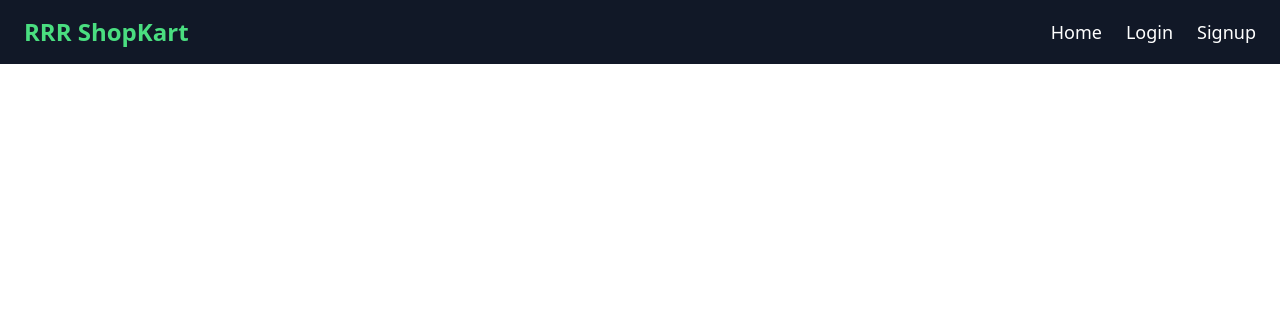
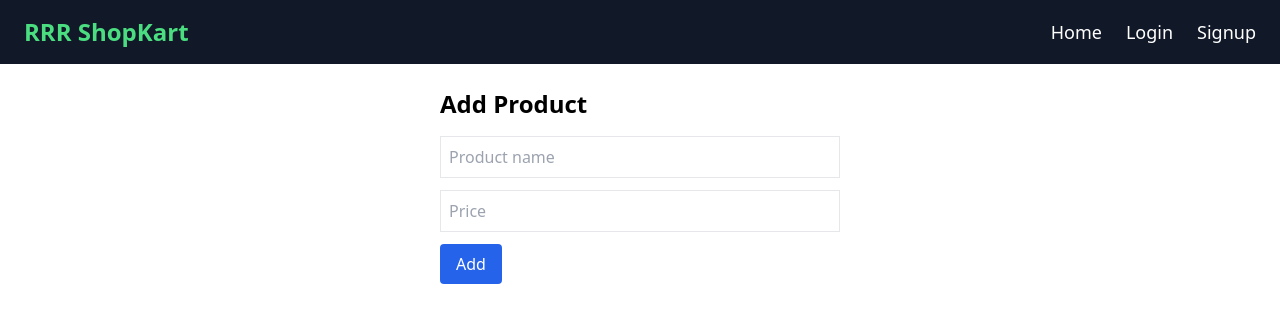
Before and after one commit to roshanjo/rrr-shopkart-frontend, a React (Vite) app: page /admin in a window 1280 px wide. Shown: the top 322 px of the page. Built offline with nearby package versions, Linux system fonts and the light colour scheme; no server answers.

Commit message:
Add products, cart, admin pages

```diff
--- a/src/App.jsx
+++ b/src/App.jsx
@@ -1,17 +1,31 @@
 import { BrowserRouter, Routes, Route } from "react-router-dom";
+import { useState } from "react";
+
 import Navbar from "./components/Navbar";
+import Home from "./pages/Home";
+import Login from "./pages/Login";
 import Signup from "./pages/Signup";
-import Login from "./pages/Login";
-import Home from "./pages/Home";
+import Products from "./pages/Products";
+import Cart from "./pages/Cart";
+import Admin from "./pages/Admin";
 
 export default function App() {
+  const [cart, setCart] = useState([]);
+
+  const addToCart = (product) => {
+    setCart([...cart, product]);
+  };
+
   return (
     <BrowserRouter>
       <Navbar />
       <Routes>
         <Route path="/" element={<Home />} />
+        <Route path="/products" element={<Products addToCart={addToCart} />} />
+        <Route path="/cart" element={<Cart cart={cart} />} />
+        <Route path="/admin" element={<Admin />} />
+        <Route path="/login" element={<Login />} />
         <Route path="/signup" element={<Signup />} />
-        <Route path="/login" element={<Login />} />
       </Routes>
     </BrowserRouter>
   );
--- /dev/null
+++ b/src/pages/Admin.jsx
@@ -0,0 +1,38 @@
+import { useState } from "react";
+import axios from "axios";
+
+const API = import.meta.env.VITE_API_URL;
+
+export default function Admin() {
+  const [form, setForm] = useState({ name: "", price: "" });
+
+  const submit = async (e) => {
+    e.preventDefault();
+    await axios.post(`${API}/api/products/`, form);
+    alert("Product added");
+  };
+
+  return (
+    <div className="p-6 max-w-md mx-auto">
+      <h1 className="text-2xl font-bold mb-4">Add Product</h1>
+
+      <form onSubmit={submit}>
+        <input
+          className="border p-2 w-full mb-3"
+          placeholder="Product name"
+          onChange={e => setForm({ ...form, name: e.target.value })}
+        />
+
+        <input
+          className="border p-2 w-full mb-3"
+          placeholder="Price"
+          onChange={e => setForm({ ...form, price: e.target.value })}
+        />
+
+        <button className="bg-blue-600 text-white px-4 py-2 rounded">
+          Add
+        </button>
+      </form>
+    </div>
+  );
+}
--- /dev/null
+++ b/src/pages/Cart.jsx
@@ -0,0 +1,19 @@
+export default function Cart({ cart }) {
+  const total = cart.reduce((sum, i) => sum + i.price, 0);
+
+  return (
+    <div className="p-6">
+      <h1 className="text-2xl font-bold mb-4">Cart</h1>
+
+      {cart.length === 0 && <p>No items in cart</p>}
+
+      {cart.map((item, i) => (
+        <div key={i} className="border-b py-2">
+          {item.name} — ₹{item.price}
+        </div>
+      ))}
+
+      <h2 className="mt-4 font-bold">Total: ₹{total}</h2>
+    </div>
+  );
+}
--- a/src/pages/Products.jsx
+++ b/src/pages/Products.jsx
@@ -1,27 +1,31 @@
-export default function Products() {
-  const products = [
-    { id: 1, name: "Laptop", price: 50000 },
-    { id: 2, name: "Phone", price: 20000 },
-  ];
+import { useEffect, useState } from "react";
+import axios from "axios";
+
+const API = import.meta.env.VITE_API_URL;
+
+export default function Products({ addToCart }) {
+  const [products, setProducts] = useState([]);
+
+  useEffect(() => {
+    axios.get(`${API}/api/products/`).then(res => {
+      setProducts(res.data);
+    });
+  }, []);
 
   return (
-    <div style={{ padding: "20px" }}>
-      <h2>Products</h2>
+    <div className="p-6 grid grid-cols-1 md:grid-cols-3 gap-6">
       {products.map(p => (
-        <div key={p.id} style={styles.card}>
-          <h3>{p.name}</h3>
-          <p>₹{p.price}</p>
-          <button>Add to Cart</button>
+        <div key={p.id} className="border rounded p-4 shadow">
+          <h2 className="font-bold text-xl">{p.name}</h2>
+          <p className="text-gray-600">₹{p.price}</p>
+          <button
+            onClick={() => addToCart(p)}
+            className="mt-3 bg-green-600 text-white px-4 py-2 rounded"
+          >
+            Add to Cart
+          </button>
         </div>
       ))}
     </div>
   );
 }
-
-const styles = {
-  card: {
-    border: "1px solid #ddd",
-    padding: "10px",
-    marginBottom: "10px",
-  },
-};
```
